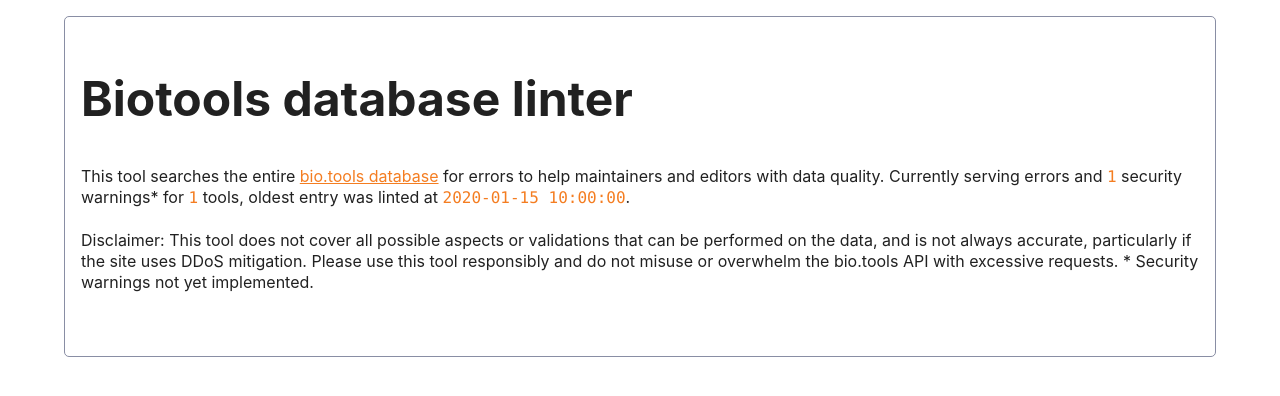
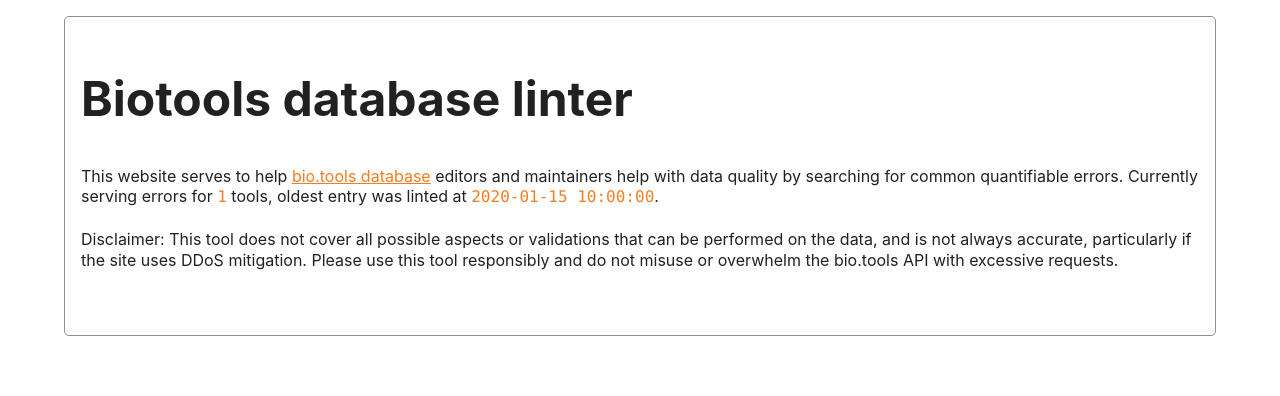
Before and after one commit to 3top1a/biotools-linter, a Python web app: template server/templates/index.html in a window 1280 px wide. Shown: the part 102-498 px from the top of the page. Run offline with Jinja, Linux system fonts and the light colour scheme; the template is opened without the code that fills it: most values are stand-ins (such as "Sample title", 1, 10 or a date in 2020); some libraries are stand-ins or nearby versions.

Commit message:
Updated description and index

```diff
--- a/server/templates/base.html
+++ b/server/templates/base.html
@@ -7,7 +7,7 @@
     <meta name="viewport" content="width=device-width, initial-scale=1.0">
     <title>{% block title %}{% endblock %}</title>
     <link rel="stylesheet" href="/style.css">
-    <meta name="description" content="A rule based linter designed to help bio.tools editors improve database quality">
+    <meta name="description" content="This website serves to help bio.tools database editors and maintainers help with data quality by searching for common quantifiable errors.">
     <meta name="google-site-verification" content="3zwxfbjt9Y4CDYj_51hjqZcs-ByvEP7Ch6lbQSTvJSs" />
 
     <style>
--- a/server/templates/index.html
+++ b/server/templates/index.html
@@ -7,11 +7,11 @@ content %}
 <article>
     <h1>Biotools database linter</h1>
     <p>
-        This tool searches the entire <a href="https://bio.tools/">bio.tools database</a> for errors to help
-        maintainers and editors with data quality.
-        Currently serving <code>{{error_count}}</code> errors and <code>{{critical_count}}</code> security warnings* for
-        <code>{{tool_count}}</code> tools, oldest entry was
-        linted at <code>{{last_time}}</code>.
+        This website serves to help <a href="https://bio.tools/">bio.tools database</a> editors and maintainers help with data quality by searching for
+        common quantifiable errors.
+
+        Currently serving <code>{{error_count}}</code> errors for
+        <code>{{tool_count}}</code> tools, oldest entry was linted at <code>{{last_time}}</code>.
 
         <br>
         <br>
@@ -20,7 +20,7 @@ content %}
         is not always accurate, particularly if the site uses DDoS mitigation.
         Please use this tool responsibly and do not misuse or overwhelm the bio.tools API with excessive requests.
 
-        * Security warnings not yet implemented.
+        <br>
     </p>
 
     <div id="dropdown"></div>
```
